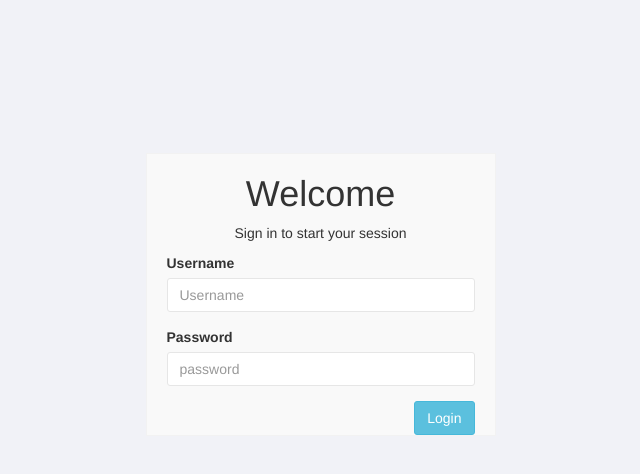
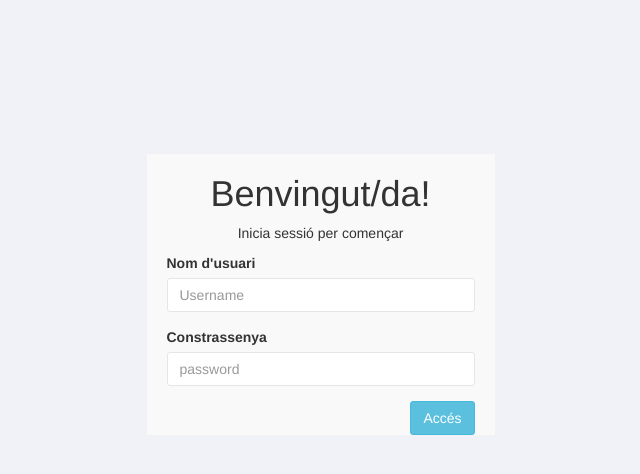
Before and after one commit to ajuntament-oliva/inventari_ao, a PHP site: page / in a window 1280 px wide. Shown: the top 474 px of the page, without its empty margins (447-1087 px from the left). Run offline with PHP 8.4, Linux system fonts and the light colour scheme; some libraries are stand-ins or nearby versions.

Commit message:
Canvi d'idioma en index.php i correccions en inv.sql

```diff
--- a/index.php
+++ b/index.php
@@ -6,21 +6,21 @@
 <?php include_once('layouts/header.php'); ?>
 <div class="login-page">
     <div class="text-center">
-       <h1>Welcome</h1>
-       <p>Sign in to start your session</p>
+       <h1>Benvingut/da!</h1>
+       <p>Inicia sessió per començar</p>
      </div>
      <?php echo display_msg($msg); ?>
       <form method="post" action="auth.php" class="clearfix">
         <div class="form-group">
-              <label for="username" class="control-label">Username</label>
+              <label for="username" class="control-label">Nom d'usuari</label>
               <input type="name" class="form-control" name="username" placeholder="Username">
         </div>
         <div class="form-group">
-            <label for="Password" class="control-label">Password</label>
+            <label for="Password" class="control-label">Constrassenya</label>
             <input type="password" name= "password" class="form-control" placeholder="password">
         </div>
         <div class="form-group">
-                <button type="submit" class="btn btn-info  pull-right">Login</button>
+                <button type="submit" class="btn btn-info  pull-right">Accés</button>
         </div>
     </form>
 </div>
```
Also changed, not shown: inv.sql (+4 -6 lines).
